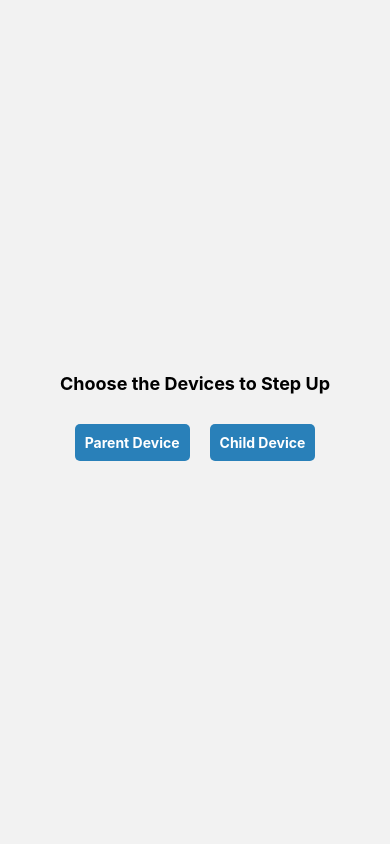
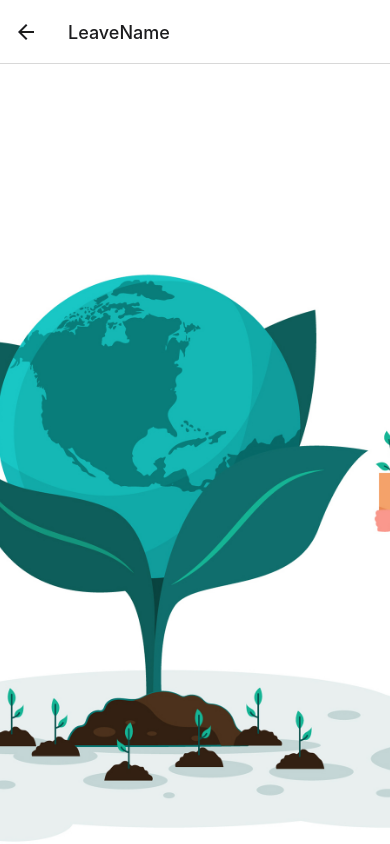
Before and after one commit to MuhammadTalha776932/FindMyKids, a React Native app: screen /Parent in a window 390 px wide. Shown: the top 844 px of the page. Built offline with nearby package versions, Linux system fonts and the light colour scheme.

Commit message:
added the ParentStack + update the ChooseDevicesScreen

```diff
--- a/App.tsx
+++ b/App.tsx
@@ -3,11 +3,11 @@ import {View} from "react-native";
 import SplashScreen from "react-native-splash-screen";
 // import ParentRegister from "./component/ParentRegister";
 import { NavigationContainer } from "@react-navigation/native";
-import MapsContainer from "./src/component/home/MapsContainer" ;
 import { createStackNavigator} from "@react-navigation/stack";
 import {ChooseDevicesScreen} from "./src/component/ChooseDevices/ChooseDevicesScreen"
+import {ParentStack} from "./src/component/ParentStack/ParentStack"
 
-import ParentRegister from "./src/component/ParentRegister";
+
 
 function App(){
 
@@ -22,8 +22,9 @@ function App(){
     <NavigationContainer>
       <Stack.Navigator initialRouteName="chooseDevices" screenOptions={({navigation,route})=>({header:()=>null})}>
         <Stack.Screen name="chooseDevices" component={ChooseDevicesScreen}/>
-        <Stack.Screen  name="LeaveName" component={ParentRegister} />
-        <Stack.Screen name="MapContainer" component={MapsContainer} />
+        <Stack.Screen name="Parent" component={ParentStack}/>
+        {/* <Stack.Screen  name="LeaveName" component={ParentRegister} />
+        <Stack.Screen name="MapContainer" component={MapsContainer} /> */}
       </Stack.Navigator>
     </NavigationContainer>
   );
--- a/src/component/ChooseDevices/ChooseDevicesScreen.tsx
+++ b/src/component/ChooseDevices/ChooseDevicesScreen.tsx
@@ -7,7 +7,8 @@ export const ChooseDevicesScreen = ():JSX.Element => {
   const navigation = useNavigation();
 
   const handleNavigation = () =>{
-    navigation.navigate( "LeaveName" as never);
+    navigation.navigate( "Parent" as never);
+
   }
 
   return (
--- a/src/component/ParentStack/ParentStack.tsx
+++ b/src/component/ParentStack/ParentStack.tsx
@@ -1,10 +1,10 @@
 import * as React from 'react';
-import { Text, View, StyleSheet } from 'react-native';
+import { StyleSheet } from 'react-native';
 import { createStackNavigator } from '@react-navigation/stack';
 import ParentRegister from '../ParentRegister';
 import MapsContainer from '../home/MapsContainer';
 
-export const ParentStack = () => {
+export const ParentStack = ():JSX.Element => {
     const Stack = createStackNavigator();
   return (
     <Stack.Navigator>
```
